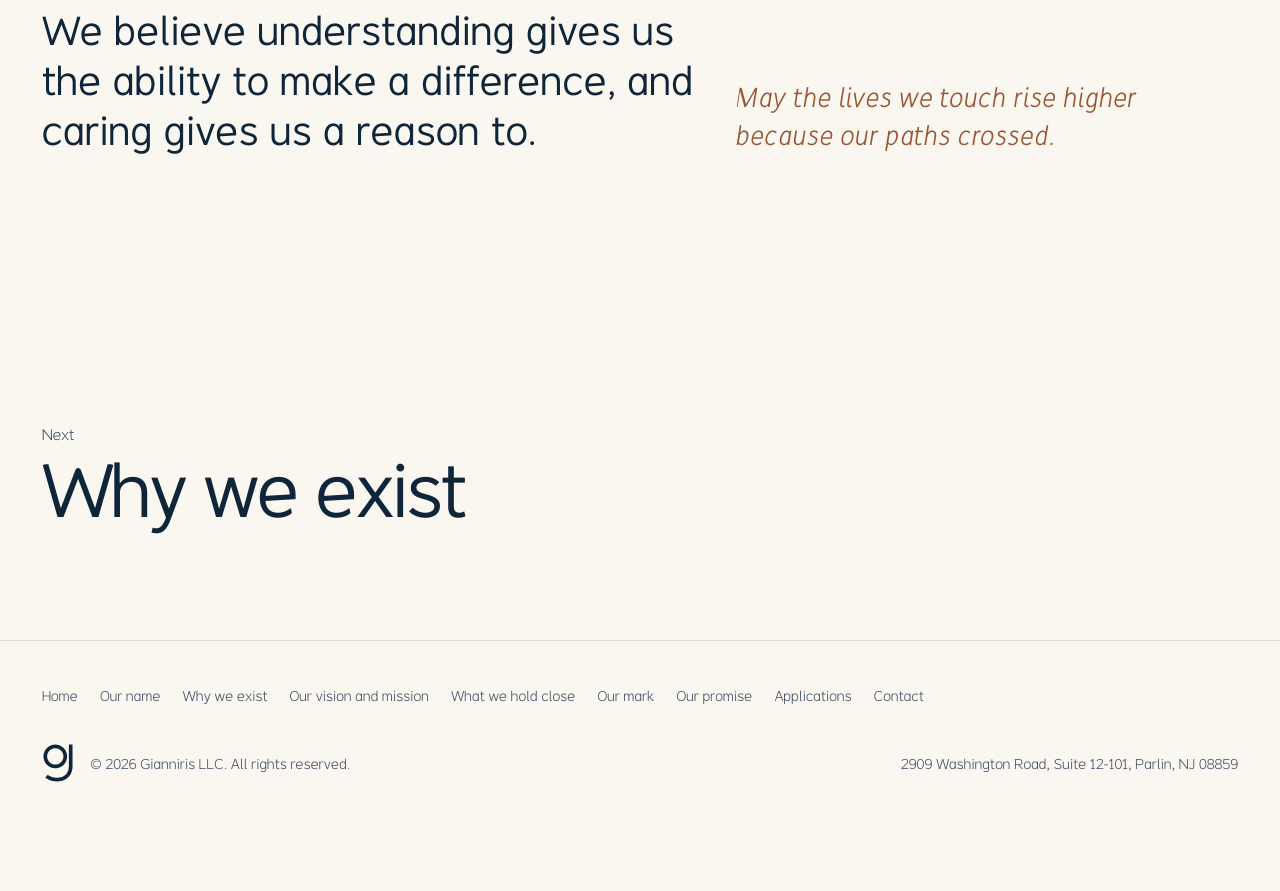
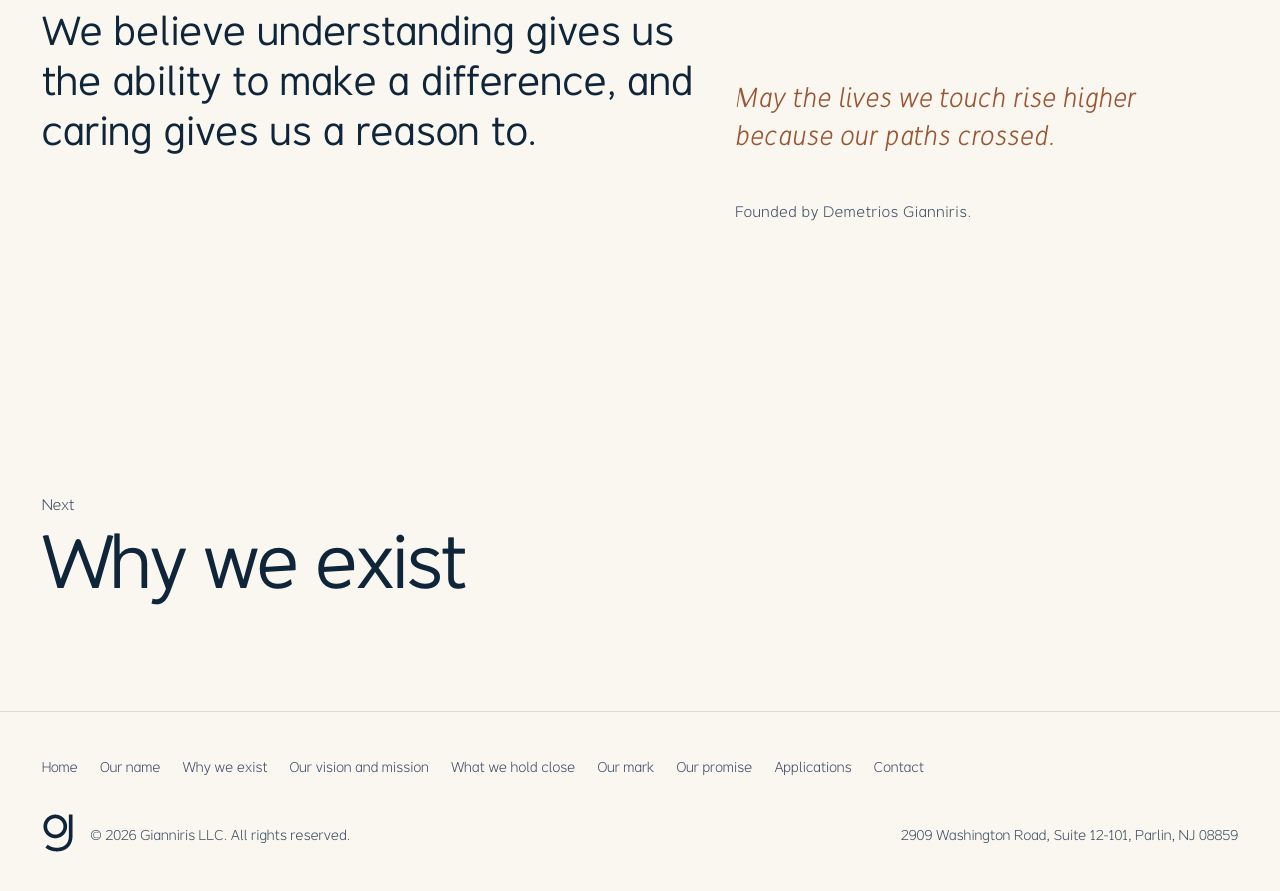
Before and after one commit to Ennoia-LLC/gianniris.com, a plain HTML site: page name/index.html in a window 1280 px wide. Shown: the part 1035-1926 px from the top of the page. Before the commit the page ends 1862 px from the top, so only its background shows below. Drawn offline with Linux system fonts and the light colour scheme.

Commit message:
C-WEB-20261125-05 Founder line on Our name

```diff
--- a/name/index.html
+++ b/name/index.html
@@ -35,6 +35,7 @@
       <div class="closer">
         <p class="q" data-reveal>We believe understanding gives us the ability to make a difference, and caring gives us a reason to.</p>
         <p class="sig" data-reveal style="--d:1">May the lives we touch rise higher because our paths crossed.</p>
+        <p class="founder" data-reveal style="--d:2">Founded by Demetrios Gianniris.</p>
       </div>
     </div>
   </section>
--- a/site.css
+++ b/site.css
@@ -344,5 +344,7 @@ body,.bar,.chapter,.door i,.contact h3,.soon .label,#world .f path{transition:no
 
 footer svg{height:40px!important;width:auto} footer .row{gap:16px}
 
+.founder{grid-column:-2;margin-top:6px;font-size:15px;letter-spacing:.04em;color:var(--ink-2)}
+
 /* gianniris-live-fixes */
 .bigl a{transition:transform .5s var(--ease)!important}.wordmark .i{transition:none!important}
```
